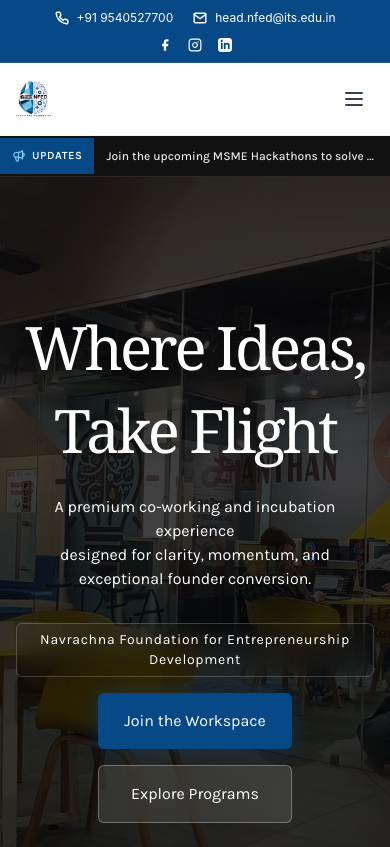
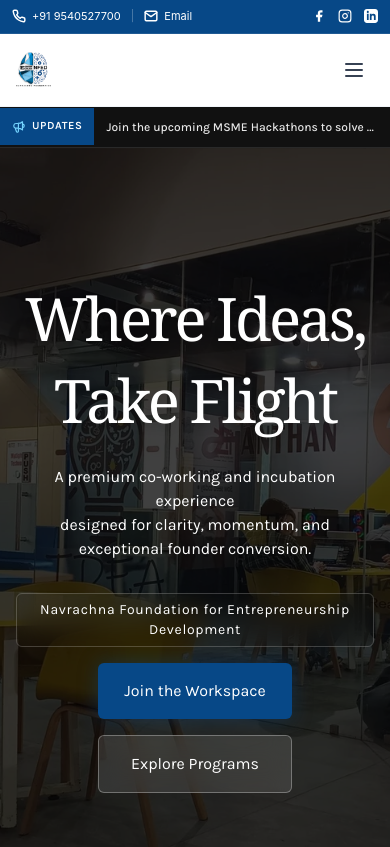
Before and after one commit to er-anubhav/Navrachna-Website, a React (Vite) app: page / in a window 390 px wide. Shown: the top 847 px of the page. Built offline with nearby package versions, Linux system fonts and the light colour scheme; a web font is replaced by a local one.

Commit message:
fix: ensure Top Bar contact info stays on a single horizontal row across all mobile screens

```diff
--- a/src/components/HeaderV1.jsx
+++ b/src/components/HeaderV1.jsx
@@ -17,28 +17,29 @@
   return (
     <>
       {/* Top Info Contact Bar */}
-      <div className="relative z-50 w-full bg-[#074887] text-white text-xs border-b border-white/10 py-2.5 font-sans">
-        <div className="w-full px-4 sm:px-8 lg:px-12 flex flex-col sm:flex-row items-center justify-between gap-3">
+      <div className="relative z-50 w-full bg-[#074887] text-white text-[11px] sm:text-xs border-b border-white/10 py-2 font-sans">
+        <div className="w-full px-3 sm:px-8 lg:px-12 flex flex-row items-center justify-between gap-2">
           {/* Left: Contact Info */}
-          <div className="flex flex-wrap items-center justify-center gap-5 sm:justify-start">
-            <a href="tel:+919540527700" className="flex items-center gap-2 text-white/95 hover:text-white transition-colors">
+          <div className="flex items-center gap-2.5 sm:gap-5 min-w-0">
+            <a href="tel:+919540527700" className="flex items-center gap-1.5 text-white/95 hover:text-white transition-colors shrink-0">
               <svg className="h-3.5 w-3.5 text-white shrink-0" fill="none" stroke="currentColor" strokeWidth="2.5" strokeLinecap="round" strokeLinejoin="round" viewBox="0 0 24 24">
                 <path d="M22 16.92v3a2 2 0 0 1-2.18 2 19.79 19.79 0 0 1-8.63-3.07 19.5 19.5 0 0 1-6-6 19.79 19.79 0 0 1-3.07-8.67A2 2 0 0 1 4.11 2h3a2 2 0 0 1 2 1.72 12.84 12.84 0 0 0 .7 2.81 2 2 0 0 1-.45 2.11L8.09 9.91a16 16 0 0 0 6 6l1.27-1.27a2 2 0 0 1 2.11-.45 12.84 12.84 0 0 0 2.81.7A2 2 0 0 1 22 16.92z"/>
               </svg>
               <span>+91 9540527700</span>
             </a>
-            <span className="hidden sm:inline text-white/30">|</span>
-            <a href="mailto:head.nfed@its.edu.in" className="flex items-center gap-2 text-white/95 hover:text-white transition-colors">
+            <span className="text-white/30">|</span>
+            <a href="mailto:head.nfed@its.edu.in" className="flex items-center gap-1.5 text-white/95 hover:text-white transition-colors min-w-0 truncate">
               <svg className="h-3.5 w-3.5 text-white shrink-0" fill="none" stroke="currentColor" strokeWidth="2.5" strokeLinecap="round" strokeLinejoin="round" viewBox="0 0 24 24">
                 <path d="M4 4h16c1.1 0 2 .9 2 2v12c0 1.1-.9 2-2 2H4c-1.1 0-2-.9-2-2V6c0-1.1.9-2 2-2z"/>
                 <polyline points="22,6 12,13 2,6"/>
               </svg>
-              <span>head.nfed@its.edu.in</span>
+              <span className="truncate hidden sm:inline">head.nfed@its.edu.in</span>
+              <span className="sm:hidden">Email</span>
             </a>
           </div>
 
           {/* Right: Social Handles */}
-          <div className="flex items-center gap-4">
+          <div className="flex items-center gap-3 sm:gap-4 shrink-0">
             <a href="https://www.facebook.com/share/1EsxYHE9Rr/" target="_blank" rel="noreferrer" className="text-white/80 hover:text-white transition-colors" aria-label="Facebook">
               <svg className="h-3.5 w-3.5" fill="currentColor" viewBox="0 0 24 24">
                 <path d="M18 2h-3a5 5 0 0 0-5 5v3H7v4h3v8h4v-8h3l1-4h-4V7a1 1 0 0 1 1-1h3z"></path>
```
